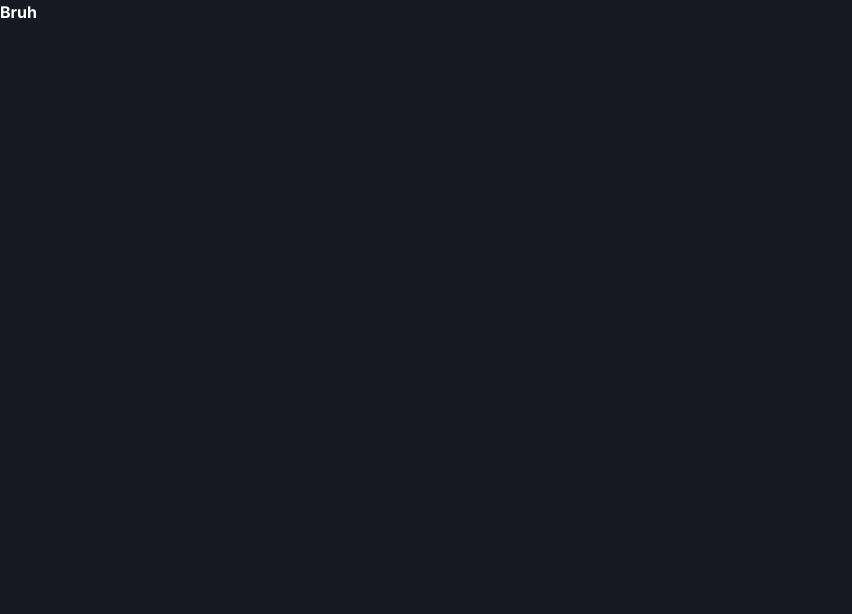
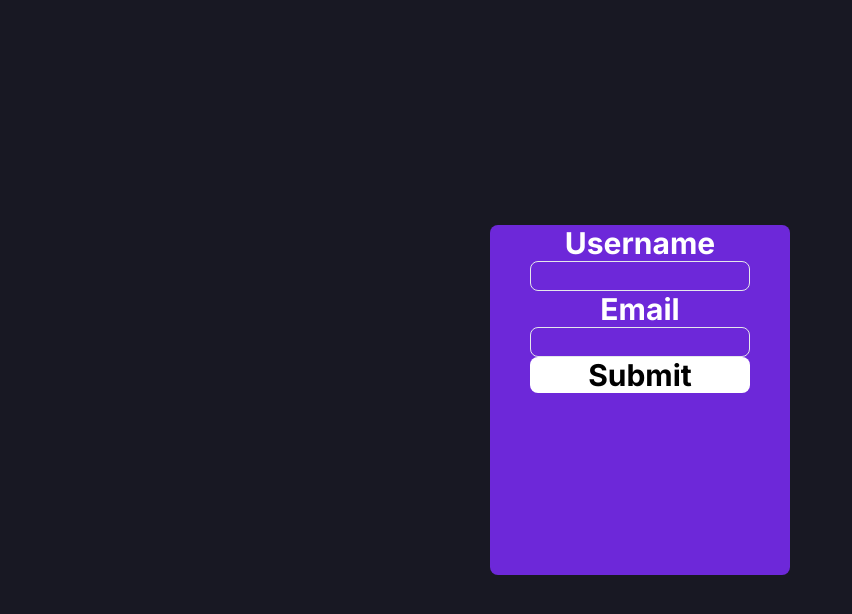
Before and after one commit to KrinjMaster/backend-practice, a Next.js app: page / in a window 1280 px wide. Shown: the top 614 px of the page, without its empty margins (0-852 px from the left). Built offline with nearby package versions, Linux system fonts and the light colour scheme.

Commit message:
design started

```diff
--- /dev/null
+++ b/src/app/api/user.ts
@@ -0,0 +1,7 @@
+import kv from "@vercel/kv";
+import { NextResponse } from "next/server";
+
+export async function GET() {
+  const user = await kv.hgetall("user:me");
+  return NextResponse.json(user);
+}
--- a/src/app/page.tsx
+++ b/src/app/page.tsx
@@ -1,9 +1,16 @@
+import kv from "@vercel/kv";
+import { NextResponse } from "next/server";
 
-
-export default function Home() {
+export default async function Home() {
   return (
-    <main className="text-white font-bold">
-      <h1>Bruh</h1>
+    <main className="text-white font-bold flex h-screen">
+      <form className="flex flex-col w-[300px] bg-violet-700 h-[350px] m-auto text-3xl text-center rounded-lg px-10 ">
+        <label>Username</label>
+        <input type="text" className="bg-transparent border rounded-lg text-lg"></input>
+        <label>Email</label>
+        <input type="text" className="bg-transparent border rounded-lg text-lg"></input>
+        <button className="text-black bg-white rounded-lg relative bottom-0">Submit</button>
+      </form>
     </main>
   )
 }
--- a/tailwind.config.js
+++ b/tailwind.config.js
@@ -1,18 +1,12 @@
 /** @type {import('tailwindcss').Config} */
 module.exports = {
   content: [
-    './src/pages/**/*.{js,ts,jsx,tsx,mdx}',
-    './src/components/**/*.{js,ts,jsx,tsx,mdx}',
-    './src/app/**/*.{js,ts,jsx,tsx,mdx}',
+    "./src/pages/**/*.{js,ts,jsx,tsx,mdx}",
+    "./src/components/**/*.{js,ts,jsx,tsx,mdx}",
+    "./src/app/**/*.{js,ts,jsx,tsx,mdx}",
   ],
   theme: {
-    extend: {
-      backgroundImage: {
-        'gradient-radial': 'radial-gradient(var(--tw-gradient-stops))',
-        'gradient-conic':
-          'conic-gradient(from 180deg at 50% 50%, var(--tw-gradient-stops))',
-      },
-    },
+    extend: {},
   },
   plugins: [],
-}
+};
--- a/tsconfig.json
+++ b/tsconfig.json
@@ -1,6 +1,6 @@
 {
   "compilerOptions": {
-    "target": "es5",
+    "target": "es6",
     "lib": ["dom", "dom.iterable", "esnext"],
     "allowJs": true,
     "skipLibCheck": true,
```
Also changed, not shown: package.json (+6 -1 lines), 1 other file (tests, documents, lock files or other folders).
